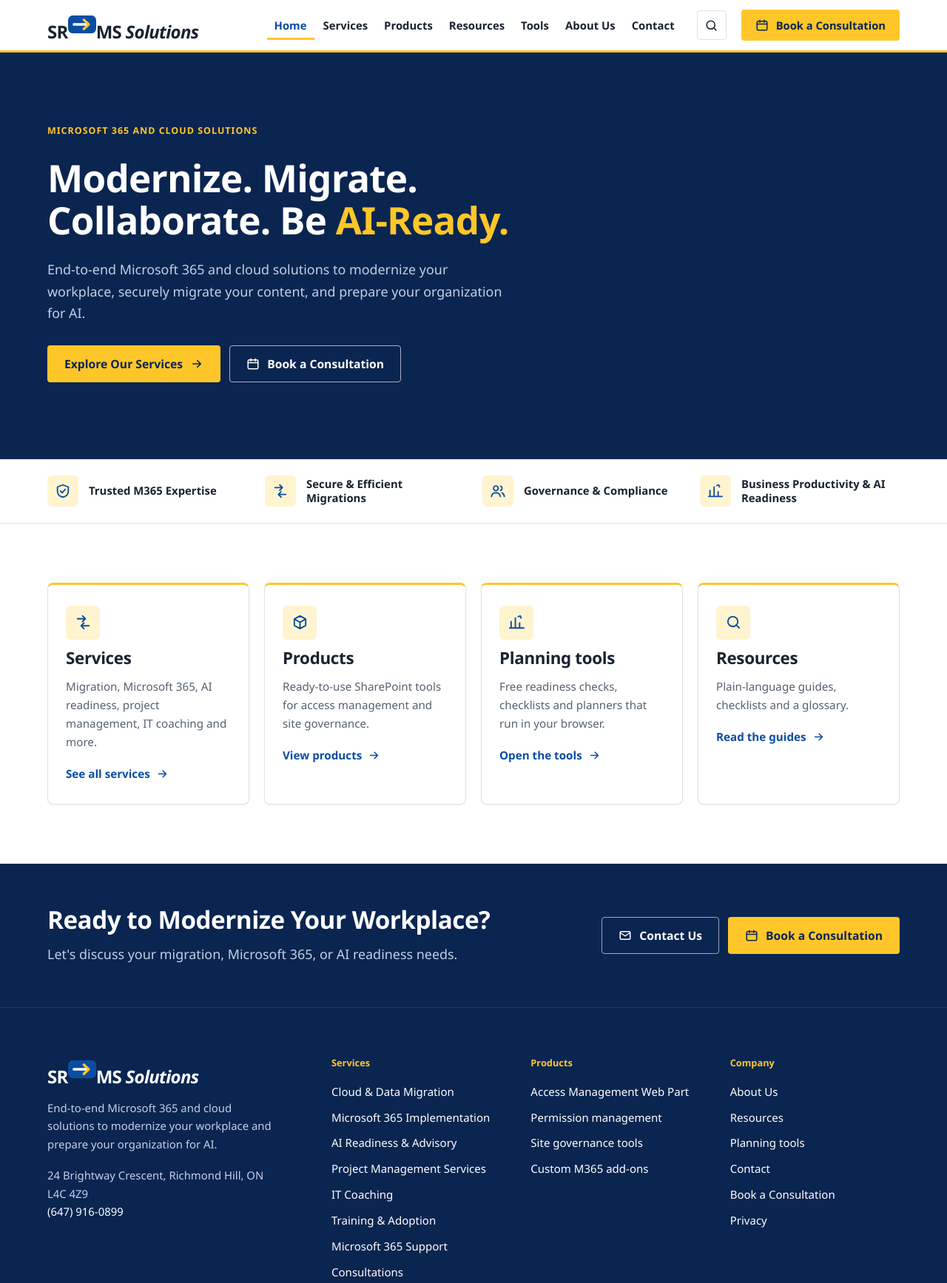
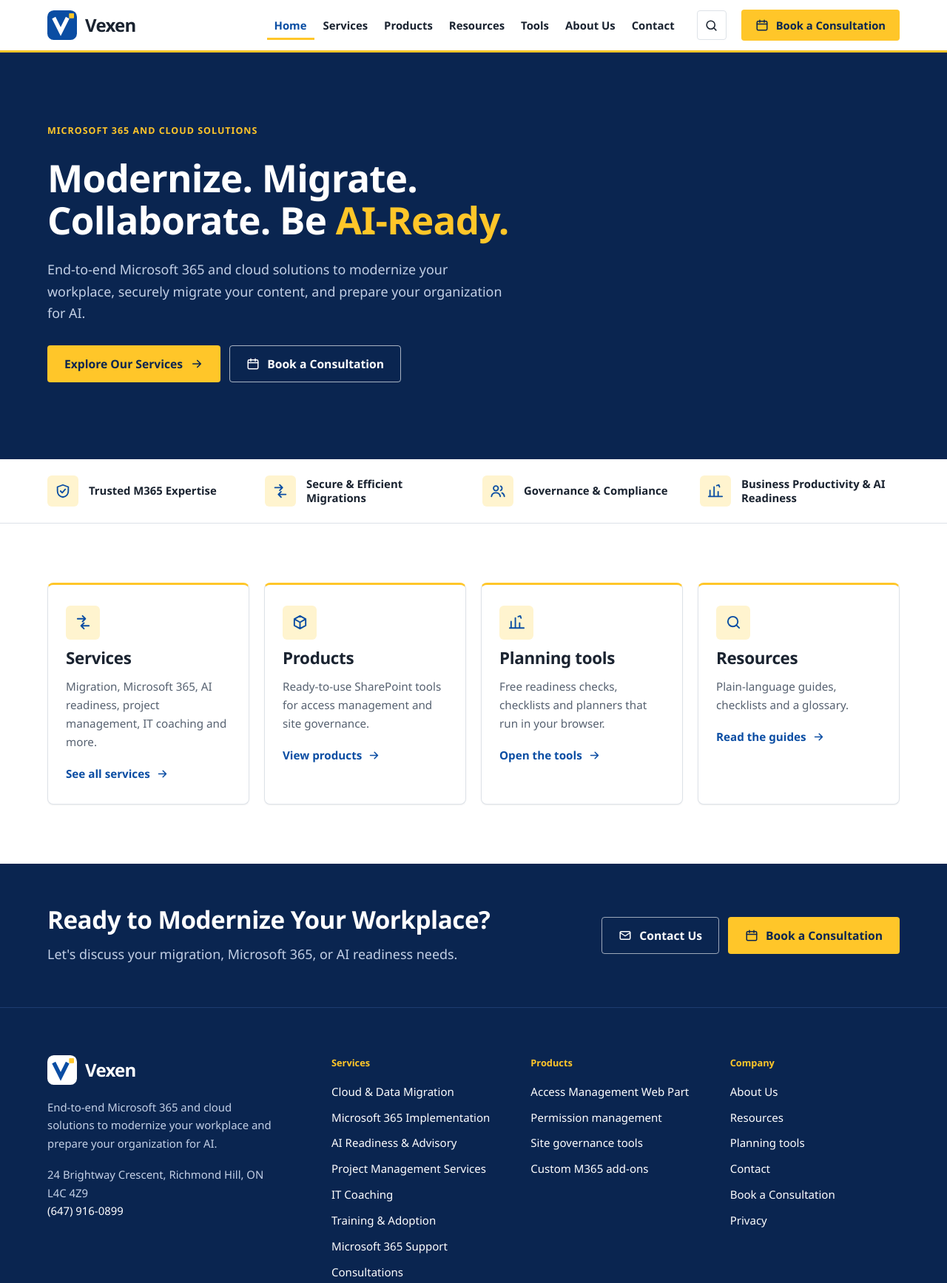
Before and after one commit to sahrarajabica/sahrarajabica.github.io, a plain HTML site: page index.html in a window 1280 px wide. Shown: the top 1735 px of the page at 74% size. Drawn offline with Linux system fonts and the light colour scheme.

Commit message:
Vexen badge logo in header and footer

```diff
--- a/index.html
+++ b/index.html
@@ -315,7 +315,7 @@ h3{font-weight:600;letter-spacing:0}
 <a class="skip" href="#main">Skip to content</a>
 <svg width="0" height="0" style="position:absolute" aria-hidden="true">
 <defs>
-<symbol id="i-wm" viewBox="0 0 34 22"><rect width="34" height="22" rx="6" fill="#0A4DA3"/><path d="M7 11h17" fill="none" stroke="#fff" stroke-width="3" stroke-linecap="round"/><path d="M19 5.5l6 5.5-6 5.5" fill="none" stroke="#FFC629" stroke-width="3" stroke-linecap="round" stroke-linejoin="round"/></symbol>
+<symbol id="i-vx" viewBox="0 0 120 120"><rect width="120" height="120" rx="26" fill="#0A4DA3"/><polyline points="26,30 54,86 82,30" fill="none" stroke="#fff" stroke-width="16"/><rect x="88" y="12" width="20" height="20" rx="3" fill="#FFC629"/></symbol><symbol id="i-vx-rev" viewBox="0 0 120 120"><rect width="120" height="120" rx="26" fill="#fff"/><polyline points="26,30 54,86 82,30" fill="none" stroke="#0A4DA3" stroke-width="16"/><rect x="88" y="12" width="20" height="20" rx="3" fill="#FFC629"/></symbol>
 <symbol id="i-search" viewBox="0 0 24 24" fill="none" stroke="currentColor" stroke-width="2" stroke-linecap="round"><circle cx="11" cy="11" r="7"/><path d="M20 20l-3.5-3.5"/></symbol>
 <symbol id="i-arrow" viewBox="0 0 24 24" fill="none" stroke="currentColor" stroke-width="2.2" stroke-linecap="round" stroke-linejoin="round"><path d="M5 12h14M13 6l6 6-6 6"/></symbol>
 <symbol id="i-cal" viewBox="0 0 24 24" fill="none" stroke="currentColor" stroke-width="2" stroke-linecap="round" stroke-linejoin="round"><rect x="3" y="5" width="18" height="16" rx="2"/><path d="M3 10h18M8 3v4M16 3v4"/></symbol>
@@ -335,8 +335,8 @@ h3{font-weight:600;letter-spacing:0}
 </svg>
 <header class="site-head">
 <div class="wrap head-row">
-<a class="logo" href="#home" aria-label="SR-MS Solutions Inc. home">
-<div><b class="wm">SR<svg class="wm-arrow" aria-hidden="true" viewBox="0 0 34 22"><use href="#i-wm"/></svg>MS <i>Solutions</i></b><span>M365 | Migration | Modern Workplace</span></div>
+<a class="logo" href="#home" aria-label="Vexen home">
+<svg class="vx-badge" aria-hidden="true" viewBox="0 0 120 120"><use href="#i-vx"/></svg><div><b class="wm">Vexen</b><span>Microsoft 365 &amp; Cloud Solutions</span></div>
 </a>
 <button class="menu-btn" id="menu-btn" aria-expanded="false" aria-controls="nav" aria-label="Open menu"><svg aria-hidden="true"><use href="#i-menu"/></svg></button>
 <nav class="nav" id="nav" aria-label="Main">
@@ -791,7 +791,7 @@ h3{font-weight:600;letter-spacing:0}
 <div class="wrap">
 <div class="foot-grid">
 <div>
-<a class="logo" href="#home" aria-label="SR-MS Solutions Inc. home"><div><b class="wm">SR<svg class="wm-arrow" aria-hidden="true" viewBox="0 0 34 22"><use href="#i-wm"/></svg>MS <i>Solutions</i></b><span>M365 | Migration | Modern Workplace</span></div></a>
+<a class="logo" href="#home" aria-label="Vexen home"><svg class="vx-badge" aria-hidden="true" viewBox="0 0 120 120"><use href="#i-vx-rev"/></svg><div><b class="wm">Vexen</b><span>Microsoft 365 &amp; Cloud Solutions</span></div></a>
 <p>End-to-end Microsoft 365 and cloud solutions to modernize your workplace and prepare your organization for AI.</p>
 <p>24 Brightway Crescent, Richmond Hill, ON L4C 4Z9<br><a href="tel:+16479160899">(647) 916-0899</a></p>
 </div>
```
